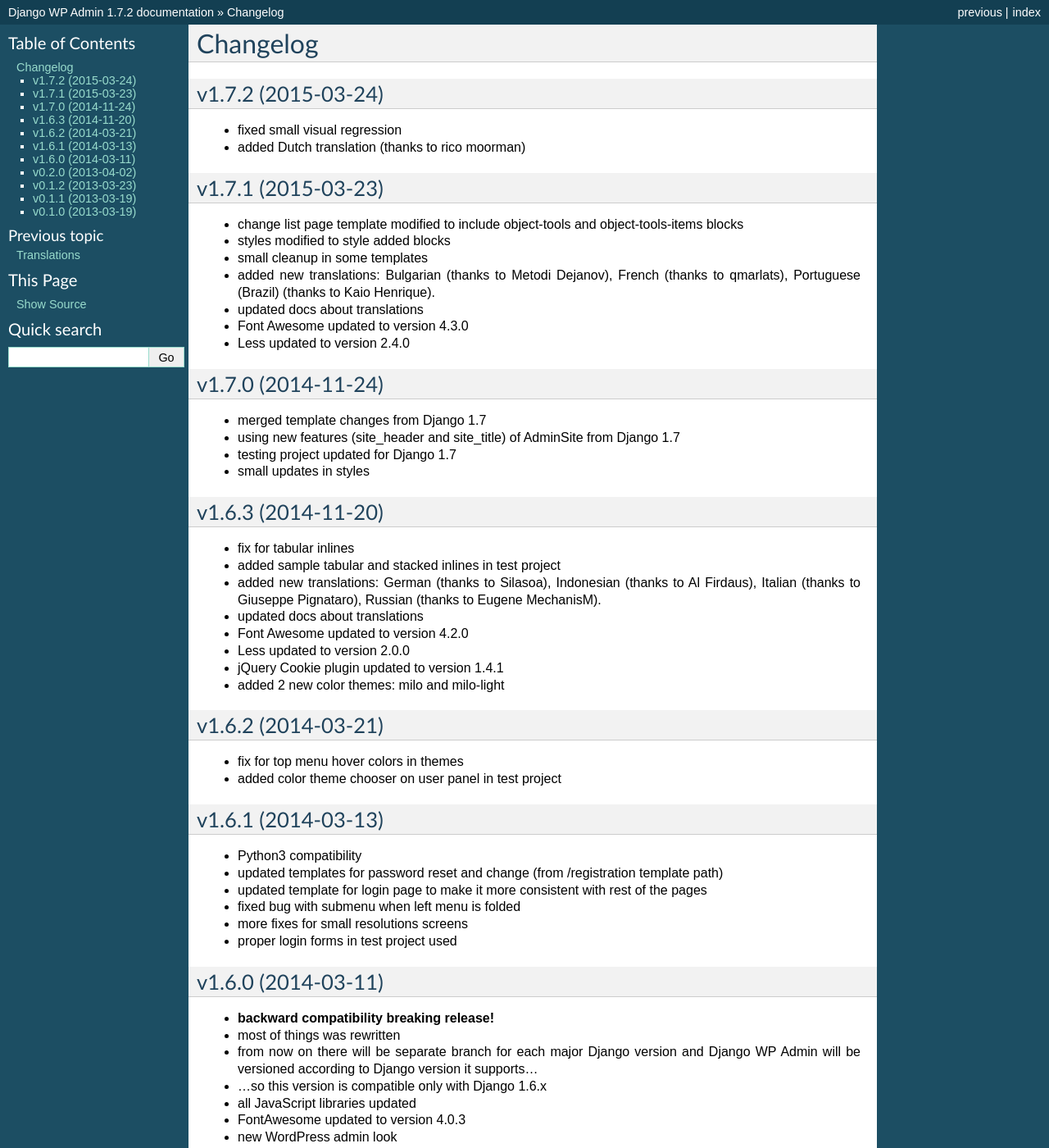
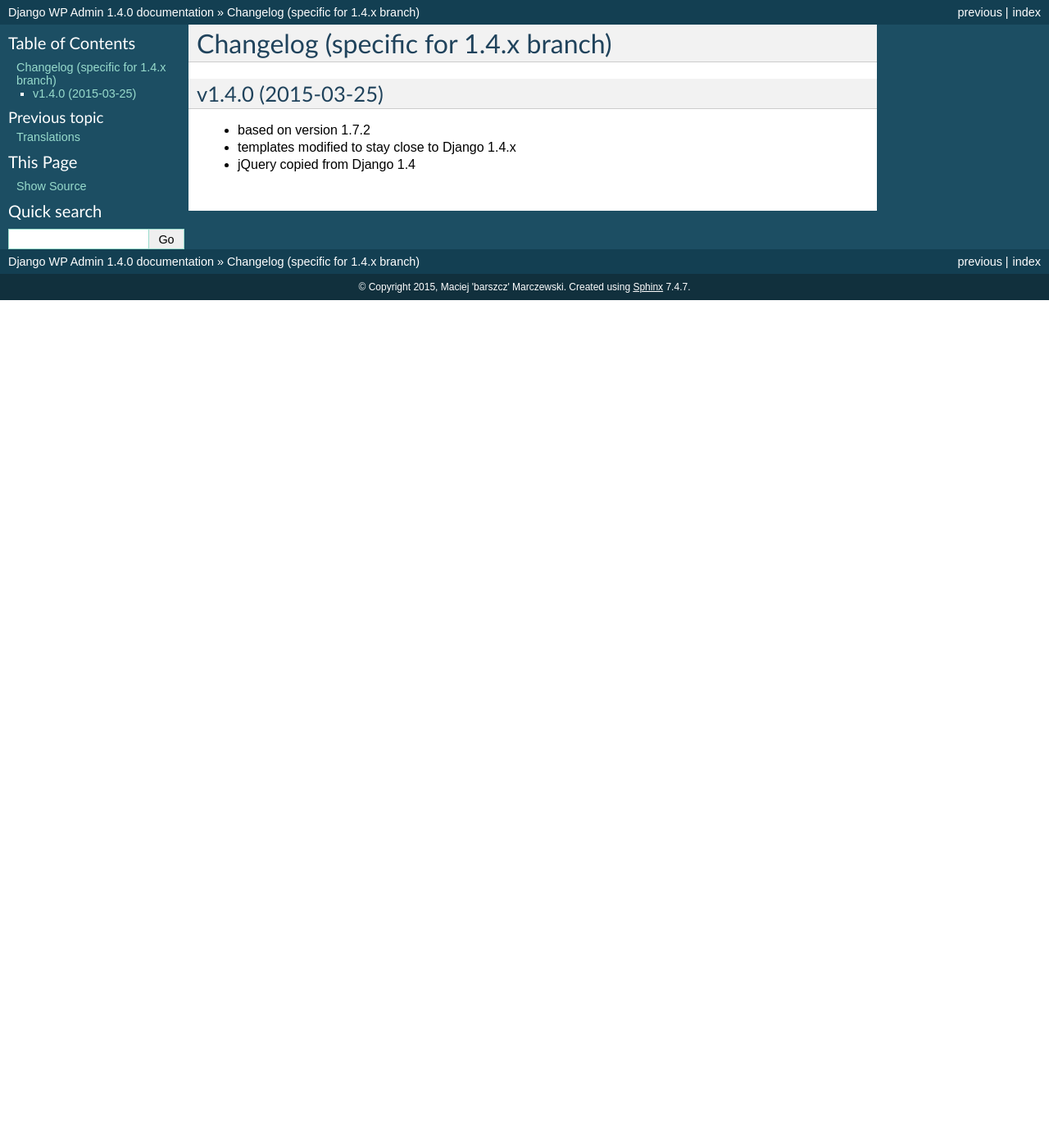
Before and after one commit to barszczmm/django-wpadmin, a Sphinx documentation site: the page built from docs/changelog.rst, in a window 1280 px wide and 1400 px high. Shown: the whole window at 82% size. Built offline with Sphinx 7.4.7, drawn with Linux system fonts in a browser that asks for light colours; the version number could not be read and is left out; some of the changed text lies outside the part shown.

Commit message:
version 1.4.0

```diff
--- a/docs/changelog.rst
+++ b/docs/changelog.rst
@@ -1,110 +1,10 @@
-Changelog
----------
+Changelog (specific for 1.4.x branch)
+-------------------------------------
 
 
-v1.7.2 (2015-03-24)
+v1.4.0 (2015-03-25)
 ~~~~~~~~~~~~~~~~~~~
 
-* fixed small visual regression
-* added Dutch translation (thanks to rico moorman)
-
-
-v1.7.1 (2015-03-23)
-~~~~~~~~~~~~~~~~~~~
-
-* change list page template modified to include object-tools and object-tools-items blocks
-* styles modified to style added blocks
-* small cleanup in some templates
-* added new translations: Bulgarian (thanks to Metodi Dejanov), French (thanks to qmarlats), Portuguese (Brazil) (thanks to Kaio Henrique).
-* updated docs about translations
-* Font Awesome updated to version 4.3.0
-* Less updated to version 2.4.0
-
-
-v1.7.0 (2014-11-24)
-~~~~~~~~~~~~~~~~~~~
-
-* merged template changes from Django 1.7
-* using new features (site_header and site_title) of AdminSite from Django 1.7
-* testing project updated for Django 1.7
-* small updates in styles
-
-
-v1.6.3 (2014-11-20)
-~~~~~~~~~~~~~~~~~~~
-
-* fix for tabular inlines
-* added sample tabular and stacked inlines in test project
-* added new translations: German (thanks to Silasoa), Indonesian (thanks to Al Firdaus), Italian (thanks to Giuseppe Pignataro), Russian (thanks to Eugene MechanisM).
-* updated docs about translations
-* Font Awesome updated to version 4.2.0
-* Less updated to version 2.0.0
-* jQuery Cookie plugin updated to version 1.4.1
-* added 2 new color themes: milo and milo-light
-
-
-v1.6.2 (2014-03-21)
-~~~~~~~~~~~~~~~~~~~
-
-* fix for top menu hover colors in themes
-* added color theme chooser on user panel in test project
-
-
-v1.6.1 (2014-03-13)
-~~~~~~~~~~~~~~~~~~~
-
-* Python3 compatibility
-* updated templates for password reset and change (from /registration template path)
-* updated template for login page to make it more consistent with rest of the pages
-* fixed bug with submenu when left menu is folded
-* more fixes for small resolutions screens
-* proper login forms in test project used
-
-
-v1.6.0 (2014-03-11)
-~~~~~~~~~~~~~~~~~~~
-
-* **backward compatibility breaking release!**
-* most of things was rewritten
-* from now on there will be separate branch for each major Django version and Django WP Admin will be versioned according to Django version it supports...
-* ...so this version is compatible only with Django 1.6.x
-* all JavaScript libraries updated
-* FontAwesome updated to version 4.0.3
-* new WordPress admin look
-* styles for selector widget
-* styles for calendar widget
-* styles for timepicker widget
-* styles for delete confirmation page
-* styles for history page
-* collapsible fieldsets can be opened by default
-* support for nested submenus
-* 7 additional color themes added
-* added licenses for all included external files (fonts and JS)
-
-
-v0.2.0 (2013-04-02)
-~~~~~~~~~~~~~~~~~~~
-
-* styled object's editing pages
-
-
-v0.1.2 (2013-03-23)
-~~~~~~~~~~~~~~~~~~~
-
-* **Django 1.3 support dropped!** (there's too much differences between Django 1.3 and 1.4)
-* installation process slightly changed (there's no need to copy or symlink base.html file for specific Django version)
-* added WordPress look and feel for objects lists (change_list.html)
-* CHANGELOG added
-
-
-v0.1.1 (2013-03-19)
-~~~~~~~~~~~~~~~~~~~
-
-* installation scripts
-* README and LICENSE files added
-
-
-v0.1.0 (2013-03-19)
-~~~~~~~~~~~~~~~~~~~
-
-* top and left menu
+* based on version 1.7.2
+* templates modified to stay close to Django 1.4.x
+* jQuery copied from Django 1.4
--- a/wpadmin/__init__.py
+++ b/wpadmin/__init__.py
@@ -3,7 +3,7 @@
 administration panel which makes it look and behave more like WordPress
 administration panel.
 """
-VERSION = (1, 7, 2)
+VERSION = (1, 4, 0)
 
 try:
     from django import VERSION as DJANGO_VERSION
```
